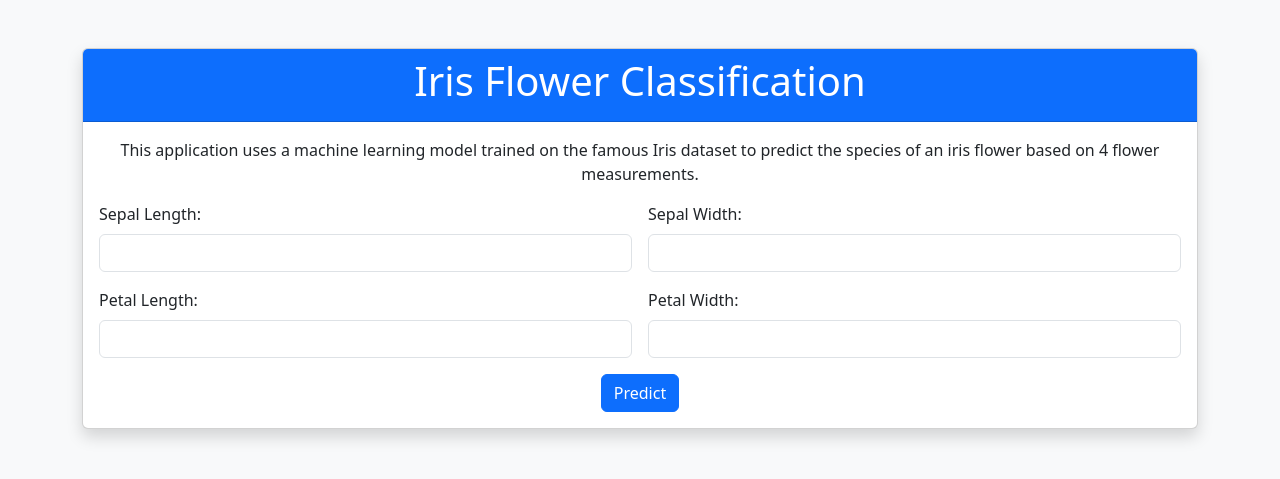
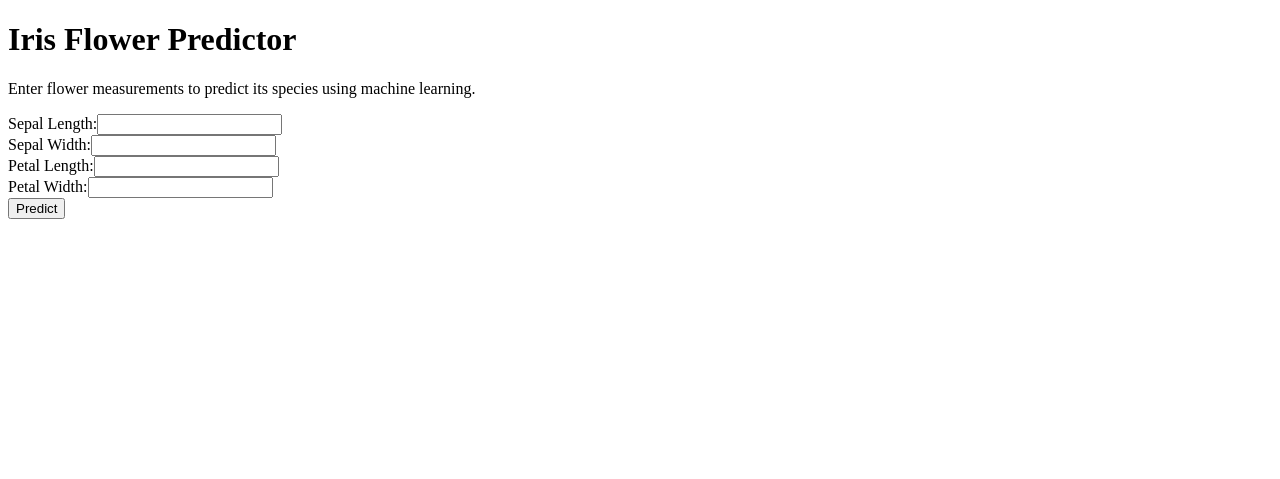
Before and after one commit to guired513/iris-classifier, a Flask app: page / in a window 1280 px wide. Shown: the top 479 px of the page. Run offline with Flask 3, Linux system fonts and the light colour scheme; parts of the project's set-up code (start-up, migrations or seed data) failed here and were passed over.

Commit message:
Refactor Flask app to handle JSON input for predictions and update HTML form for user interaction

```diff
--- a/app.py
+++ b/app.py
@@ -1,35 +1,30 @@
-from flask import Flask, request, render_template
+from flask import Flask, request, render_template, jsonify
 import joblib
 import numpy as np
+import os
 
 app = Flask(__name__)
 model = joblib.load("models/iris_model.pkl")
 
-@app.route("/", methods=["GET", "POST"])
+# HTML route for users
+@app.route("/", methods=["GET"])
 def index():
-    prediction = None
-    description = None
-    flower_map = {
-        0: ("Iris Setosa", "Small and delicate flower, usually light pink or purple."),
-        1: ("Iris Versicolor", "Moderate size and color, often bluish-purple."),
-        2: ("Iris Virginica", "Larger flower, vibrant violet-blue shades.")
-    }
+    return render_template("index.html")
 
-    if request.method == "POST":
-        try:
-            features = [
-                float(request.form["sepal_length"]),
-                float(request.form["sepal_width"]),
-                float(request.form["petal_length"]),
-                float(request.form["petal_width"]),
-            ]
-            result = model.predict([features])[0]
-            prediction, description = flower_map[result]
-        except Exception as e:
-            prediction = "Error"
-            description = str(e)
-
-    return render_template("index.html", prediction=prediction, description=description)
+# JSON API endpoint for JS fetch
+@app.route("/predict", methods=["POST"])
+def predict():
+    try:
+        if request.is_json:
+            data = request.get_json()
+            features = np.array(data["features"]).reshape(1, -1)
+            prediction = model.predict(features)
+            return jsonify({"prediction": int(prediction[0])})
+        else:
+            return jsonify({"error": "Invalid input. Expecting JSON."}), 400
+    except Exception as e:
+        return jsonify({"error": str(e)}), 500
 
 if __name__ == "__main__":
-    app.run(debug=True)
+    port = int(os.environ.get("PORT", 5050))
+    app.run(debug=True, host="0.0.0.0", port=port)
--- a/templates/index.html
+++ b/templates/index.html
@@ -1,49 +1,23 @@
 <!DOCTYPE html>
 <html lang="en">
 <head>
-    <meta charset="UTF-8">
-    <meta name="viewport" content="width=device-width, initial-scale=1.0">
-    <title>Iris Flower Predictor</title>
-    <link href="https://cdn.jsdelivr.net/npm/bootstrap@5.3.0-alpha1/dist/css/bootstrap.min.css" rel="stylesheet">
+  <meta charset="UTF-8">
+  <title>Iris Classifier</title>
 </head>
-<body class="bg-light">
-    <div class="container mt-5">
-        <div class="card shadow">
-            <div class="card-header bg-primary text-white">
-                <h1 class="text-center">Iris Flower Classification</h1>
-            </div>
-            <div class="card-body">
-                <p class="text-center">This application uses a machine learning model trained on the famous Iris dataset to predict the species of an iris flower based on 4 flower measurements.</p>
-                <form method="POST" class="row g-3">
-                    <div class="col-md-6">
-                        <label for="sepal_length" class="form-label">Sepal Length:</label>
-                        <input type="text" class="form-control" id="sepal_length" name="sepal_length" required>
-                    </div>
-                    <div class="col-md-6">
-                        <label for="sepal_width" class="form-label">Sepal Width:</label>
-                        <input type="text" class="form-control" id="sepal_width" name="sepal_width" required>
-                    </div>
-                    <div class="col-md-6">
-                        <label for="petal_length" class="form-label">Petal Length:</label>
-                        <input type="text" class="form-control" id="petal_length" name="petal_length" required>
-                    </div>
-                    <div class="col-md-6">
-                        <label for="petal_width" class="form-label">Petal Width:</label>
-                        <input type="text" class="form-control" id="petal_width" name="petal_width" required>
-                    </div>
-                    <div class="col-12 text-center">
-                        <button type="submit" class="btn btn-primary">Predict</button>
-                    </div>
-                </form>
-                {% if prediction %}
-                    <div class="alert alert-success mt-4 text-center">
-                        <h2>Predicted Species: {{ prediction }}</h2>
-                        <p><strong>Description:</strong> {{ description }}</p>
-                    </div>
-                {% endif %}
-            </div>
-        </div>
-    </div>
-    <script src="https://cdn.jsdelivr.net/npm/bootstrap@5.3.0-alpha1/dist/js/bootstrap.bundle.min.js"></script>
+<body>
+  <h1>Iris Flower Predictor</h1>
+  <p>Enter flower measurements to predict its species using machine learning.</p>
+
+  <form id="iris-form">
+    <label>Sepal Length:</label><input type="number" step="any" id="sepal_length" required><br>
+    <label>Sepal Width:</label><input type="number" step="any" id="sepal_width" required><br>
+    <label>Petal Length:</label><input type="number" step="any" id="petal_length" required><br>
+    <label>Petal Width:</label><input type="number" step="any" id="petal_width" required><br>
+    <button type="submit">Predict</button>
+  </form>
+
+  <div id="result"></div>
+
+  <script src="/static/main.js"></script>
 </body>
 </html>
```
Also changed, not shown: static/main.js (added, +39 -0 lines), 1 other file.
